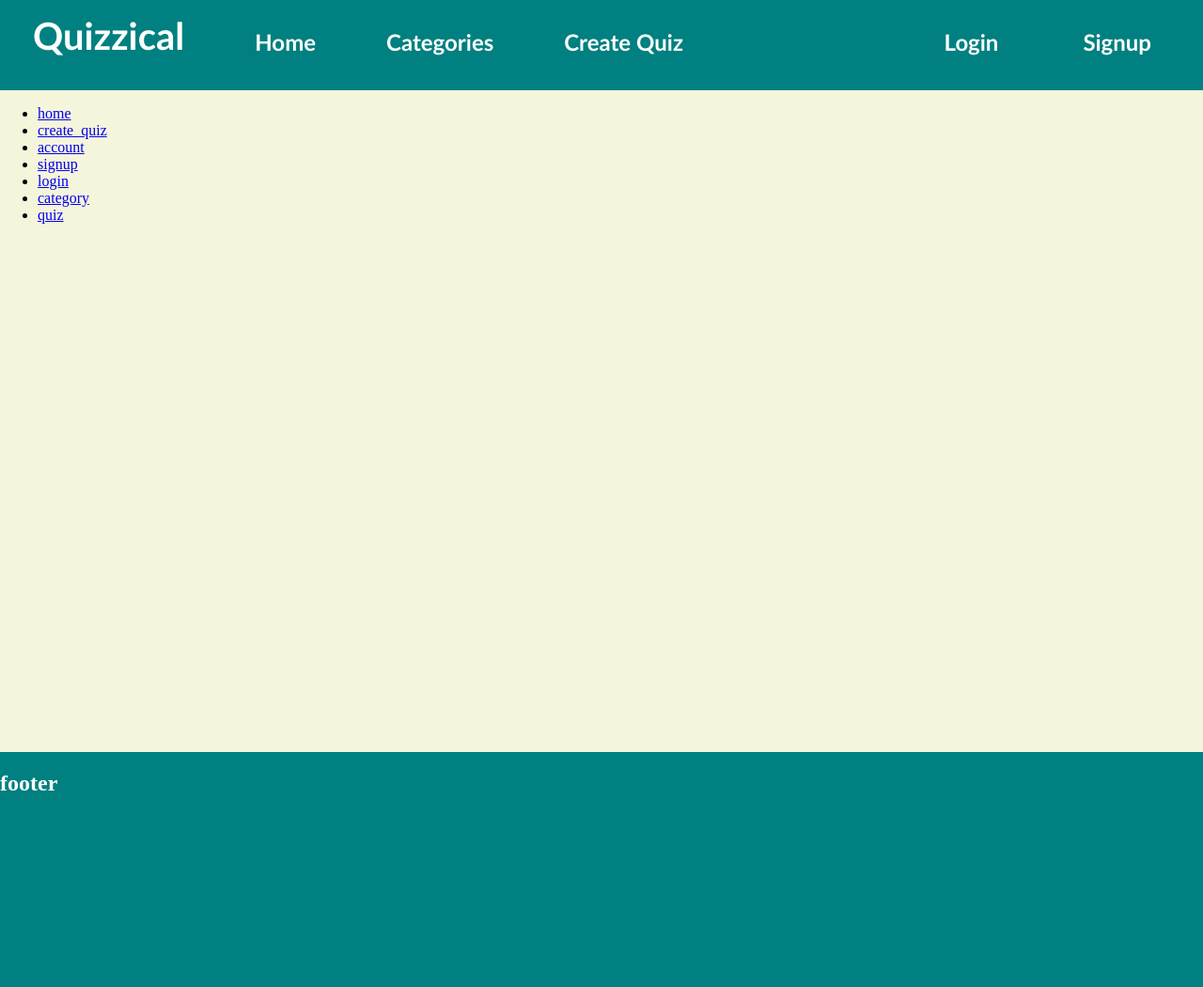
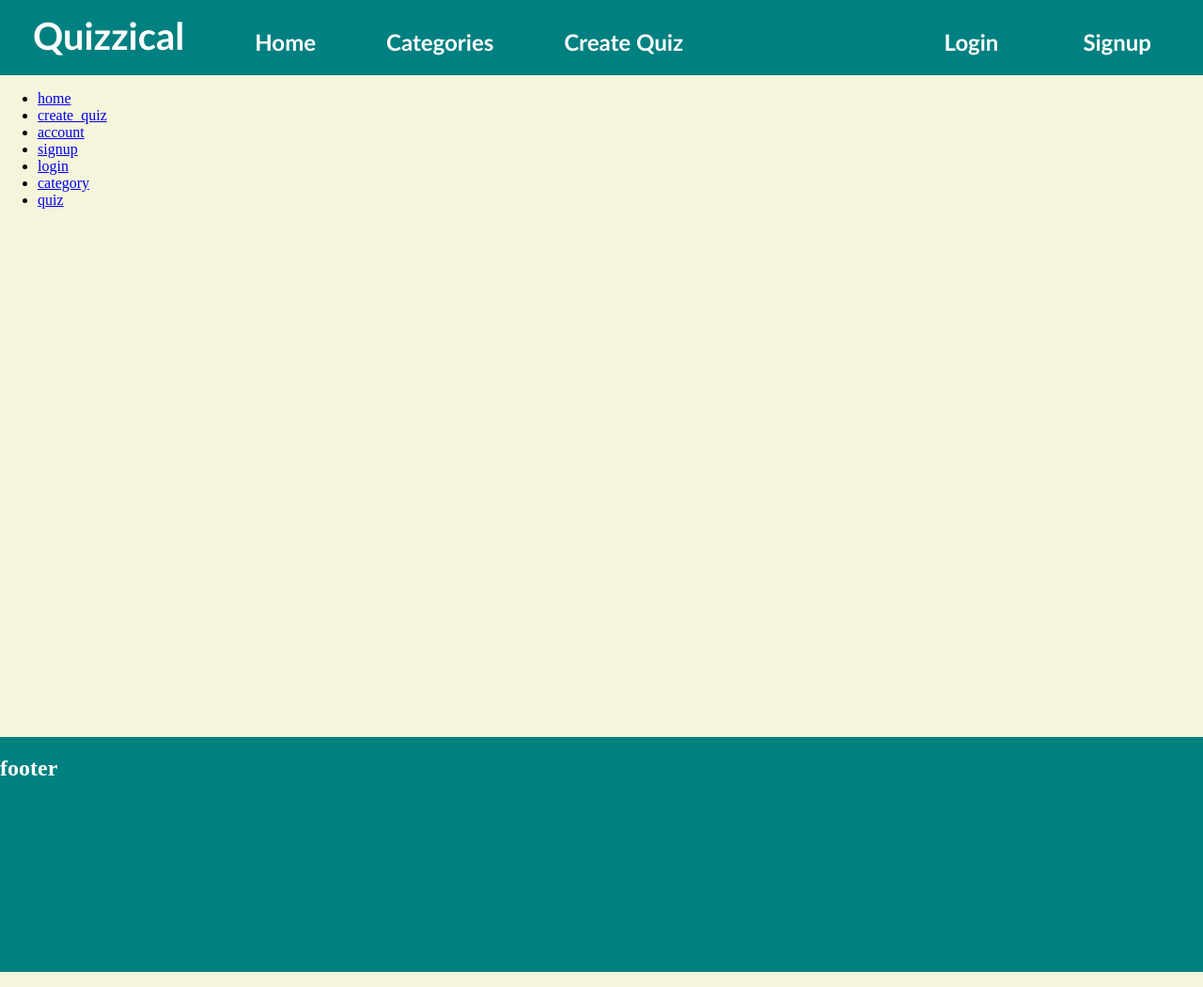
Before and after one commit to aarondav1d18/WAD-group-project, a Django app: page / in a window 1280 px wide. Shown: the whole page at 94% size. Run offline with Django 3.2, Linux system fonts and the light colour scheme.

Commit message:
tweaks to header to appear infront of main at all times

```diff
--- a/Quizzical/static/css/base.css
+++ b/Quizzical/static/css/base.css
@@ -26,16 +26,17 @@ body {
     background-color: teal;
     position: fixed;
     top: 0;
-    height: 12vh;
+    height: 80px;
     width: 100%;
     display: inline-block;
     overflow: auto;
+    z-index: 100;
 }
 
 #main {
     width: 100%;
     min-height: 88vh;
-    margin-top: 12vh;
+    margin-top: 80px;
     margin-bottom: 0;
     background-color: beige;
     display: inline-block;
```
